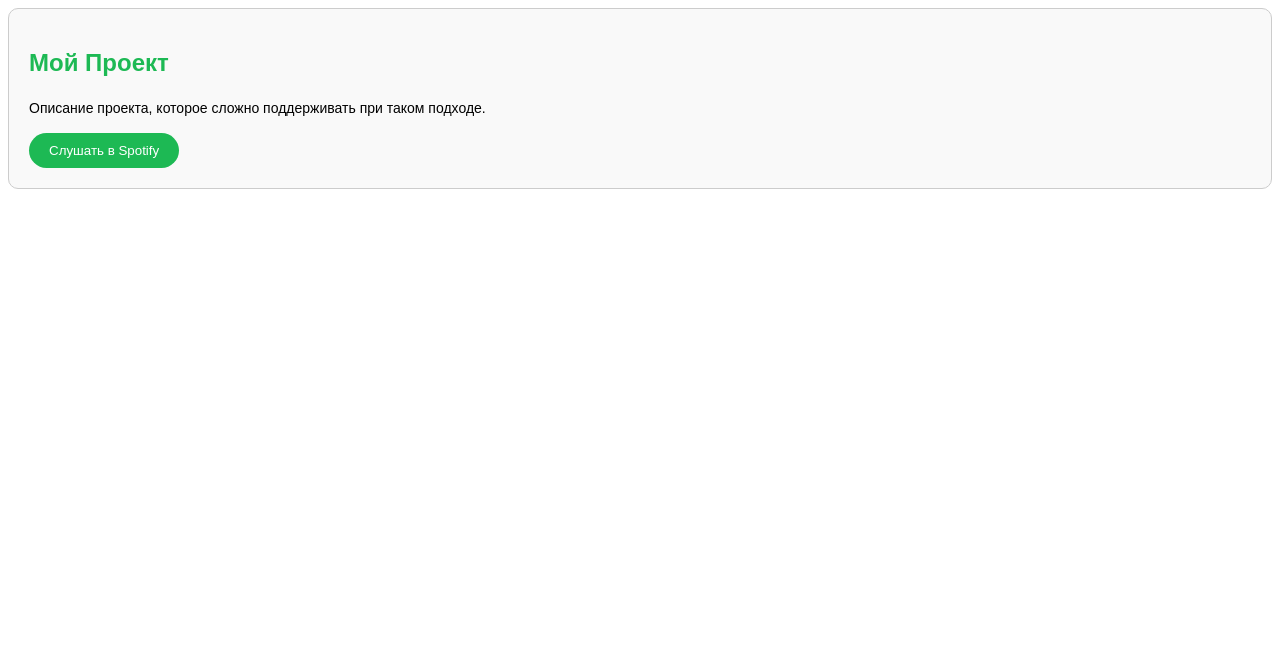
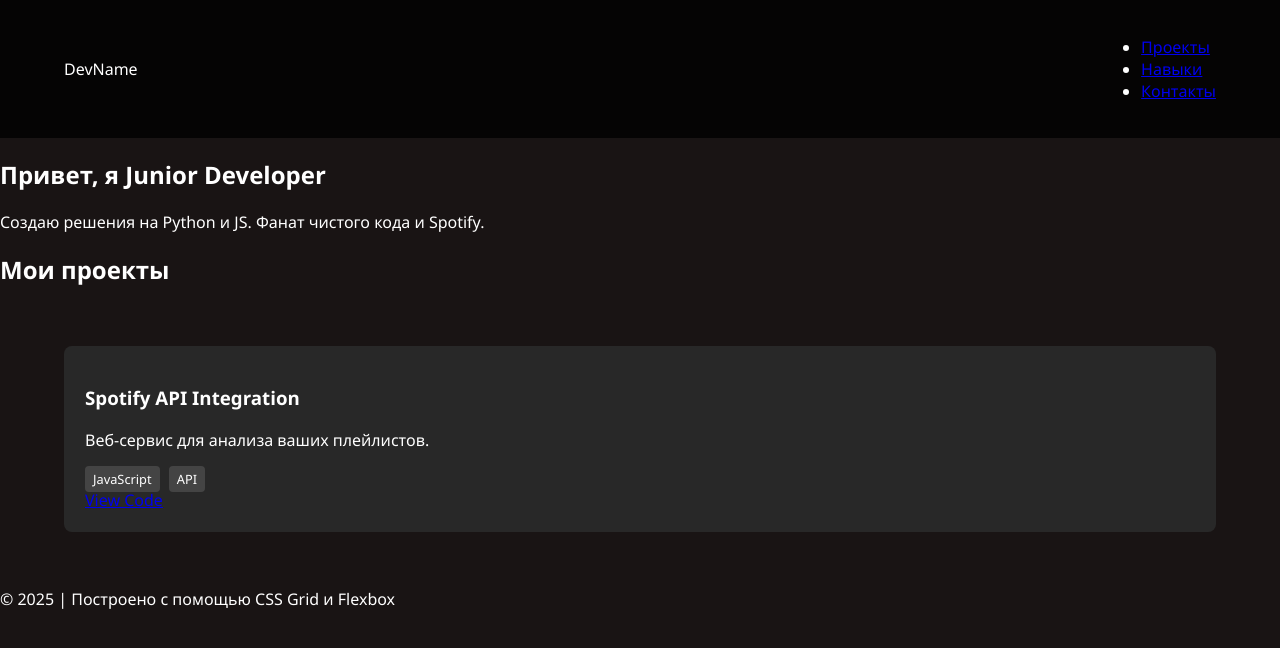
Before and after one commit to Hendarga/Hendarga.github.io, a plain HTML site: page index.html in a window 1280 px wide. Drawn offline with Linux system fonts and the light colour scheme.

Commit message:
Refactor index.html and add style.css for improved layout and design

```diff
--- /dev/null
+++ b/css/style.css
@@ -0,0 +1,53 @@
+/* Переменные для легкого изменения темы */
+:root {
+    --primary-color: #1DB954; /* Spotify Green */
+    --bg-dark: #191414;
+    --text-light: #FFFFFF;
+    --card-bg: #282828;
+    --transition: all 0.3s ease;
+}
+
+body {
+    background-color: var(--bg-dark);
+    color: var(--text-light);
+    font-family: 'Segoe UI', sans-serif;
+    margin: 0;
+}
+
+/* Flexbox для навигации */
+nav {
+    display: flex;
+    justify-content: space-between;
+    align-items: center;
+    padding: 20px 5%;
+    background: rgba(0,0,0,0.8);
+}
+
+/* CSS Grid для сетки проектов */
+.grid {
+    display: grid;
+    grid-template-columns: repeat(auto-fit, minmax(250px, 1fr));
+    gap: 20px;
+    padding: 40px 5%;
+}
+
+.card {
+    background: var(--card-bg);
+    padding: 20px;
+    border-radius: 8px;
+    transition: var(--transition);
+    border: 1px solid transparent;
+}
+
+.card:hover {
+    border-color: var(--primary-color);
+    transform: translateY(-5px);
+}
+
+.tags span {
+    font-size: 0.8rem;
+    background: #444;
+    padding: 4px 8px;
+    border-radius: 4px;
+    margin-right: 5px;
+}
--- a/index.html
+++ b/index.html
@@ -1,7 +1,44 @@
-<div style="border: 1px solid #ccc; padding: 20px; border-radius: 10px; font-family: sans-serif; background-color: #f9f9f9;">
-  <h2 style="color: #1DB954;">Мой Проект</h2>
-  <p style="font-size: 14px; line-height: 1.6;">Описание проекта, которое сложно поддерживать при таком подходе.</p>
-  <button style="background-color: #1DB954; color: white; border: none; padding: 10px 20px; border-radius: 20px; cursor: pointer;">
-    Слушать в Spotify
-  </button>
-</div>
+<!DOCTYPE html>
+<html lang="ru">
+<head>
+    <meta charset="UTF-8">
+    <meta name="viewport" content="width=device-width, initial-scale=1.0">
+    <title>Dev Portfolio | Имя Фамилия</title>
+    <link rel="stylesheet" href="css/style.css">
+</head>
+<body>
+    <header>
+        <nav>
+            <div class="logo">DevName</div>
+            <ul>
+                <li><a href="#projects">Проекты</a></li>
+                <li><a href="#skills">Навыки</a></li>
+                <li><a href="#contact">Контакты</a></li>
+            </ul>
+        </nav>
+    </header>
+
+    <main>
+        <section id="hero">
+            <h1>Привет, я Junior Developer</h1>
+            <p>Создаю решения на Python и JS. Фанат чистого кода и Spotify.</p>
+        </section>
+
+        <section id="projects">
+            <h2>Мои проекты</h2>
+            <div class="grid">
+                <article class="card">
+                    <h3>Spotify API Integration</h3>
+                    <p>Веб-сервис для анализа ваших плейлистов.</p>
+                    <div class="tags"><span>JavaScript</span> <span>API</span></div>
+                    <a href="#" class="github-link">View Code</a>
+                </article>
+            </div>
+        </section>
+    </main>
+
+    <footer>
+        <p>© 2025 | Построено с помощью CSS Grid и Flexbox</p>
+    </footer>
+</body>
+</html>
```
